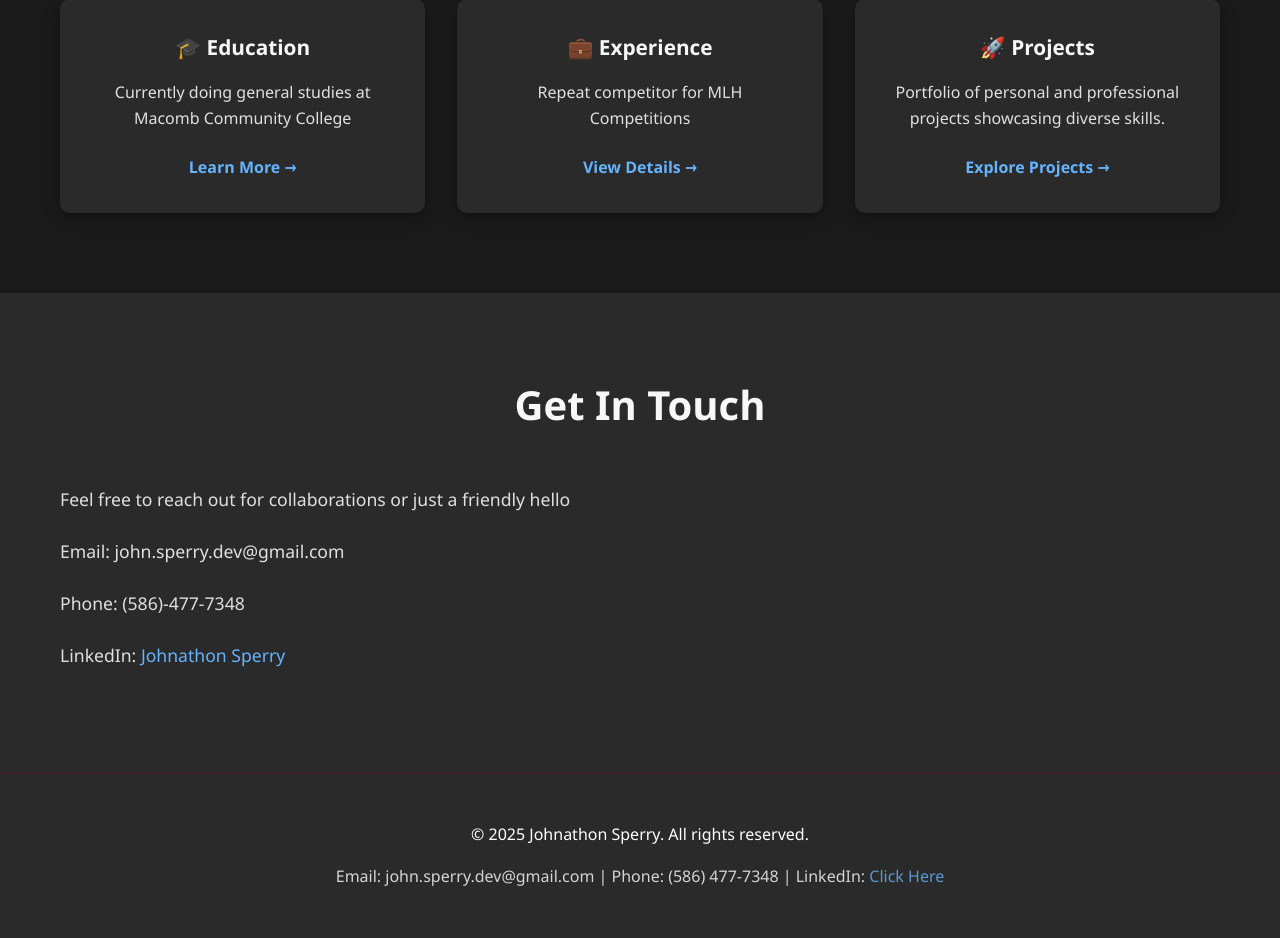
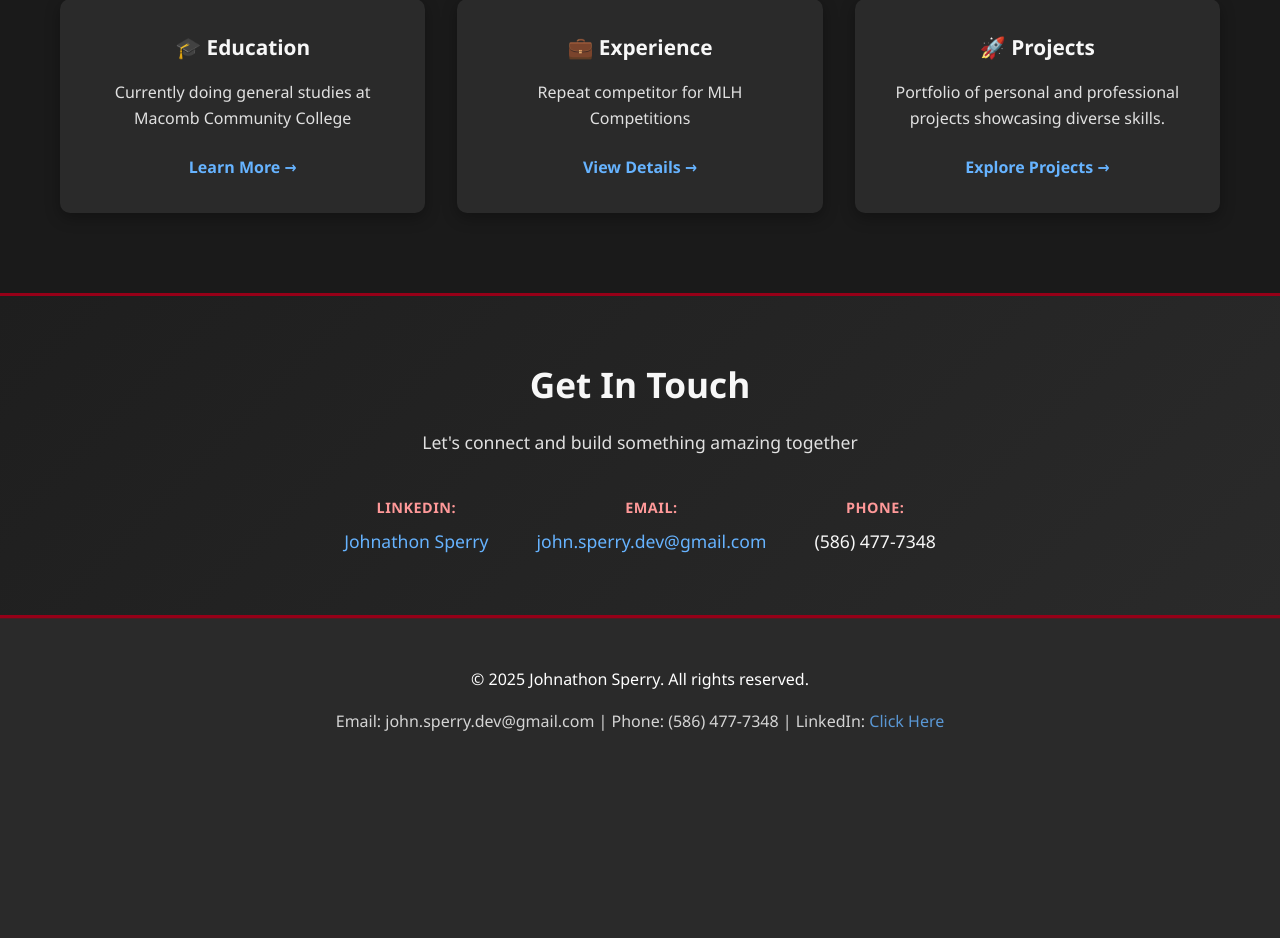
Before and after one commit to IchoTM/PortfolioWebsite, a Flask app: page / in a window 1280 px wide. Shown: the part 1350-2288 px from the top of the page. After the commit the page ends 2081 px from the top, so only its background shows below. Run offline with Flask 3, Linux system fonts and the light colour scheme.

Commit message:
Add contact section with improved layout and styling; update project descriptions and add new project

```diff
--- a/static/style.css
+++ b/static/style.css
@@ -213,6 +213,67 @@ a:not(.btn):not(.nav-links a):not(.project-button):not(.logo):hover {
     font-size: 2.5rem;
     margin-bottom: 3rem;
     color: #f7f7f7;
+}
+
+/* Contact Section */
+.contact {
+    padding: 60px 0;
+    background: linear-gradient(135deg, #1e1e1e 0%, #2a2a2a 100%);
+    border-top: 3px solid #960018;
+    border-bottom: 3px solid #960018;
+}
+
+.contact h2 {
+    text-align: center;
+    font-size: 2.2rem;
+    margin-bottom: 1rem;
+    color: #f7f7f7;
+}
+
+.contact-intro {
+    text-align: center;
+    font-size: 1.1rem;
+    color: #e0e0e0;
+    margin-bottom: 2.5rem;
+    max-width: 500px;
+    margin-left: auto;
+    margin-right: auto;
+}
+
+.contact-methods {
+    display: flex;
+    justify-content: center;
+    gap: 3rem;
+    flex-wrap: wrap;
+    max-width: 800px;
+    margin: 0 auto;
+}
+
+.contact-item {
+    display: flex;
+    flex-direction: column;
+    align-items: center;
+    text-align: center;
+    gap: 0.5rem;
+}
+
+.contact-label {
+    font-weight: 600;
+    color: #ff9999;
+    font-size: 0.9rem;
+    text-transform: uppercase;
+    letter-spacing: 0.5px;
+}
+
+.contact-item a,
+.contact-item span:not(.contact-label) {
+    color: #f7f7f7;
+    font-size: 1.1rem;
+    transition: color 0.3s ease;
+}
+
+.contact-item a:hover {
+    color: #66b3ff;
 }
 
 .highlights-grid {
--- a/templates/index.html
+++ b/templates/index.html
@@ -73,14 +73,23 @@
     </div>
 </section>
 
-<section id="contact" class="about">
+<section id="contact" class="contact">
     <div class="container">
         <h2>Get In Touch</h2>
-        <div class="about-text">
-            <p>Feel free to reach out for collaborations or just a friendly hello</p>
-            <p>Email: john.sperry.dev@gmail.com</p>
-            <p>Phone: (586)-477-7348</p>
-            <p>LinkedIn: <a href="https://www.linkedin.com/in/johnathon-sperry-141795388/" target="_blank">Johnathon Sperry</a></p>
+        <p class="contact-intro">Let's connect and build something amazing together</p>
+        <div class="contact-methods">
+            <div class="contact-item">
+                <span class="contact-label">LinkedIn:</span>
+                <a href="https://www.linkedin.com/in/johnathon-sperry-141795388/" target="_blank">Johnathon Sperry</a>
+            </div>
+            <div class="contact-item">
+                <span class="contact-label">Email:</span>
+                <a href="mailto:john.sperry.dev@gmail.com">john.sperry.dev@gmail.com</a>
+            </div>
+            <div class="contact-item">
+                <span class="contact-label">Phone:</span>
+                <span>(586) 477-7348</span>
+            </div>
         </div>
     </div>
 </section>
```
Also changed, not shown: other parts of static/style.css (+26 -3 lines), templates/projects.html (+21 -2 lines).
